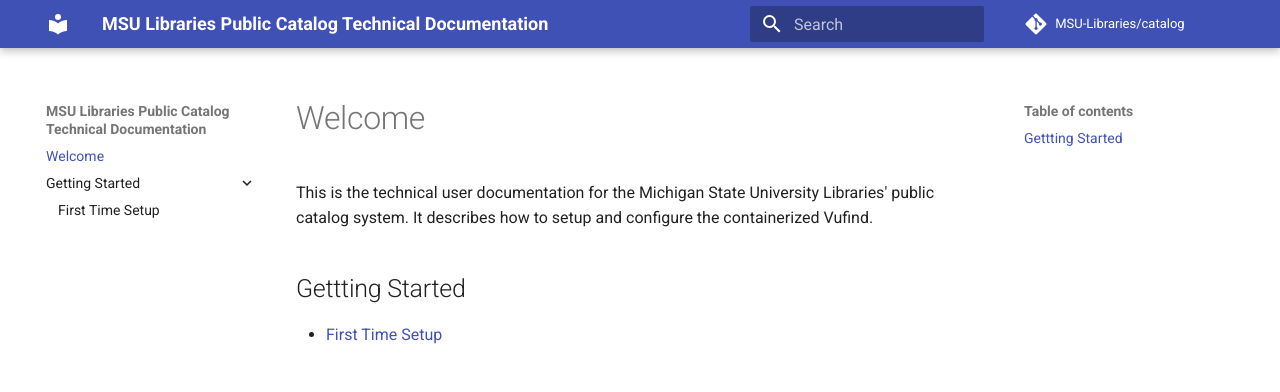
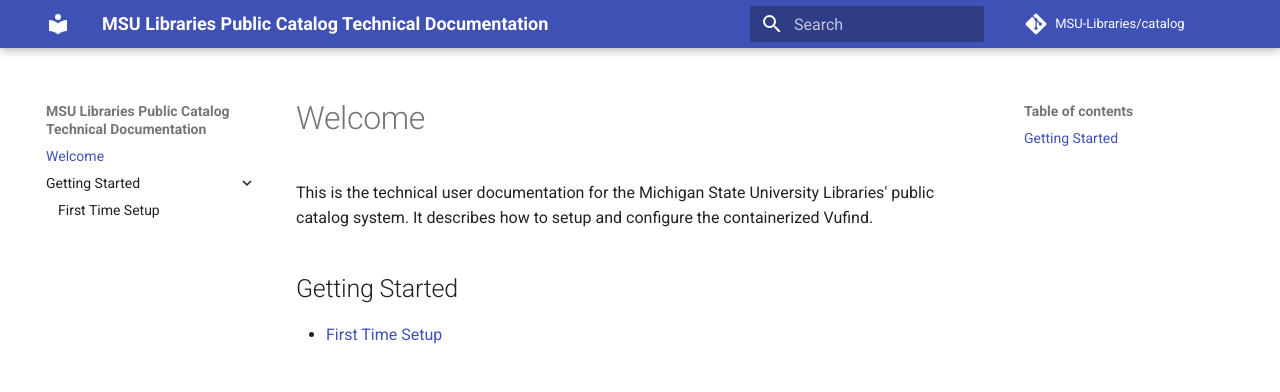
Before and after one commit to MSU-Libraries/catalog, an MkDocs documentation site: the page built from docs/index.md, in a window 1280 px wide. Shown: the top 392 px of the page. Built offline with MkDocs 1.6.1 and Material for MkDocs 9.7.7, drawn with Linux system fonts in a browser that asks for light colours; comment, search, counter and statistics services are not loaded.

Commit message:
docs: Minor fix for index

```diff
--- a/docs/index.md
+++ b/docs/index.md
@@ -3,5 +3,5 @@
 University Libraries' public catalog system. It describes how to
 setup and configure the containerized Vufind.
 
-## Gettting Started
-* [First Time Setup](/first-time-setup)
+## Getting Started
+* [First Time Setup](/catalog/first-time-setup)
```
